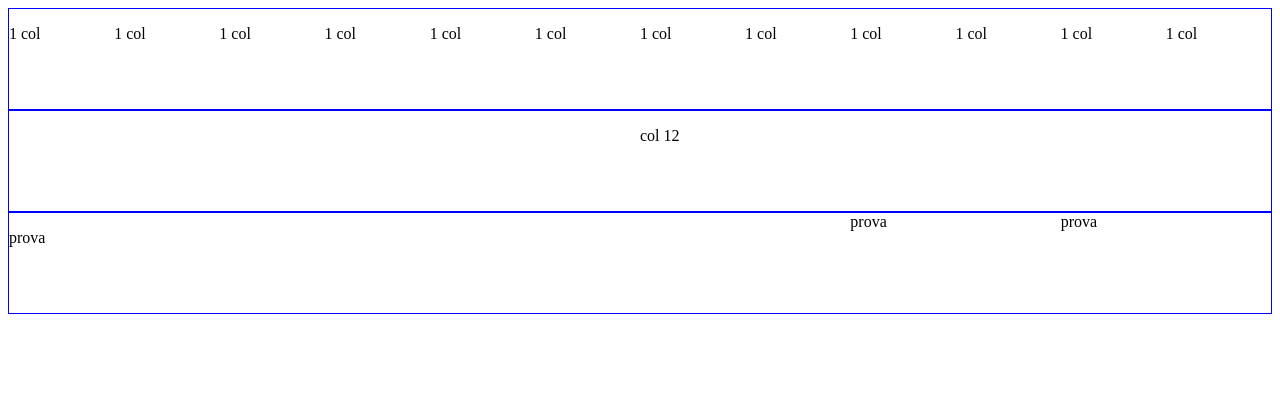
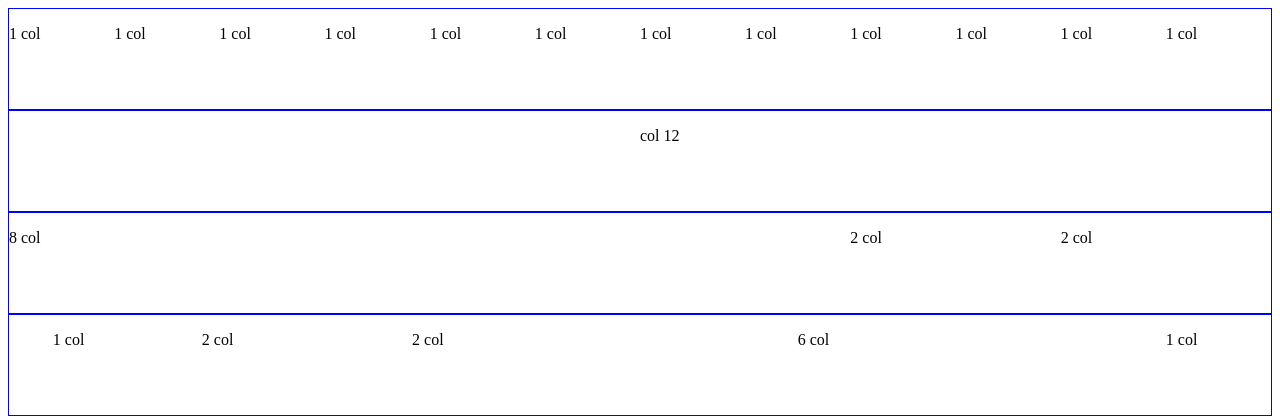
Before and after one commit to DamianoTrifone/html-css-12bool, a plain HTML site: page index.html in a window 1280 px wide. Drawn offline with Linux system fonts and the light colour scheme.

Commit message:
Quarta riga col

```diff
--- a/index.html
+++ b/index.html
@@ -31,10 +31,27 @@
     </div>
 
     <div class="container">
-        <div class="col-8"><p>prova</p></div>
-        <div class="col-2">prova</div>
-        <div class="col-2">prova</div>
+        <div class="col-8"><p>8 col</p></div>
+        <div class="col-2"><p>2 col</p></div>
+        <div class="col-2"><p>2 col</p></div>
     </div>
 
+    <div class="container">
+        <div class="col-1">
+            <p class="col-offset-5">1 col</p>
+        </div>
+        <div class="col-2">
+            <p class="col-offset-5">2 col</p>
+        </div>
+        <div class="col-2">
+            <p class="col-offset-5">2 col</p>
+        </div>
+        <div class="col-6">
+            <p class="col-offset-5">6 col</p>
+        </div>
+        <div class="col-1">
+            <p>1 col</p>
+        </div>
+    </div>
 </body>
 </html>
```
